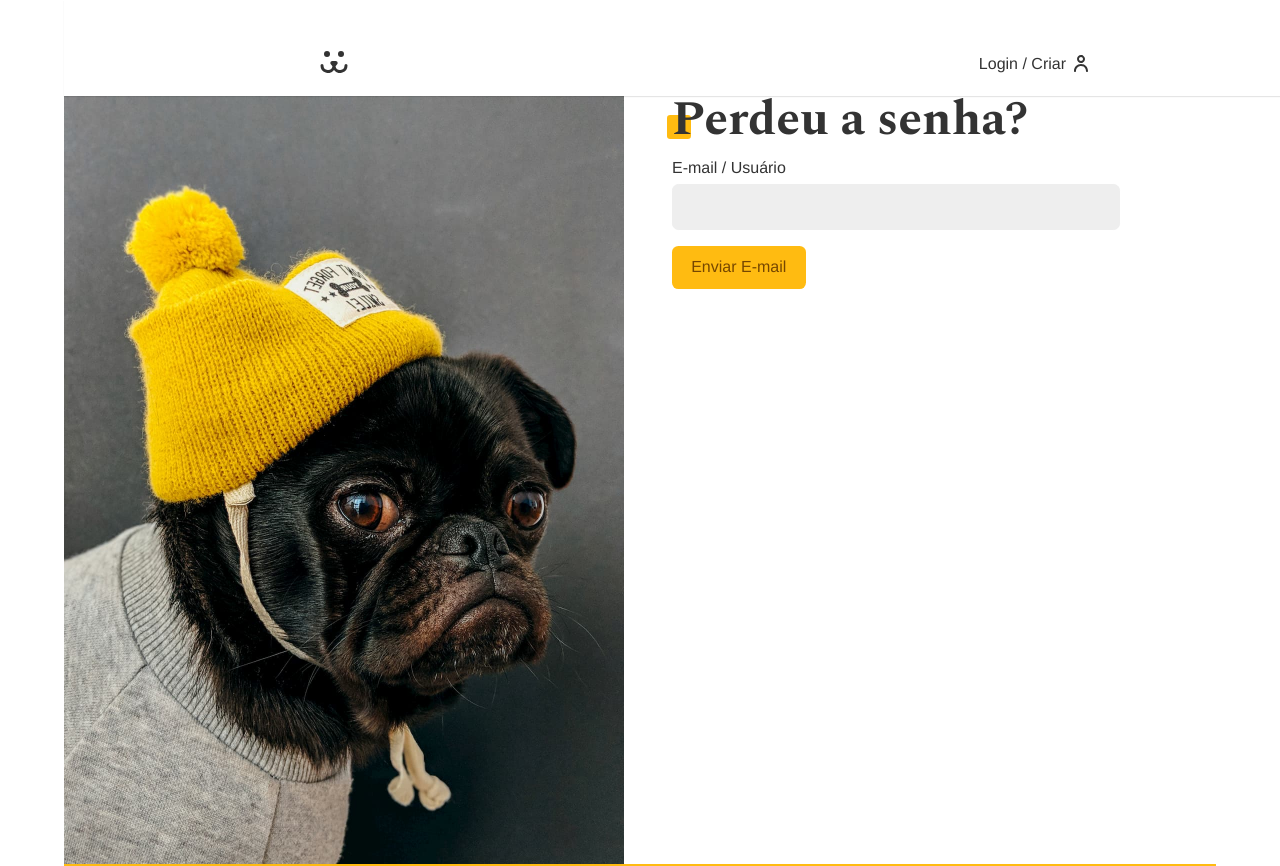
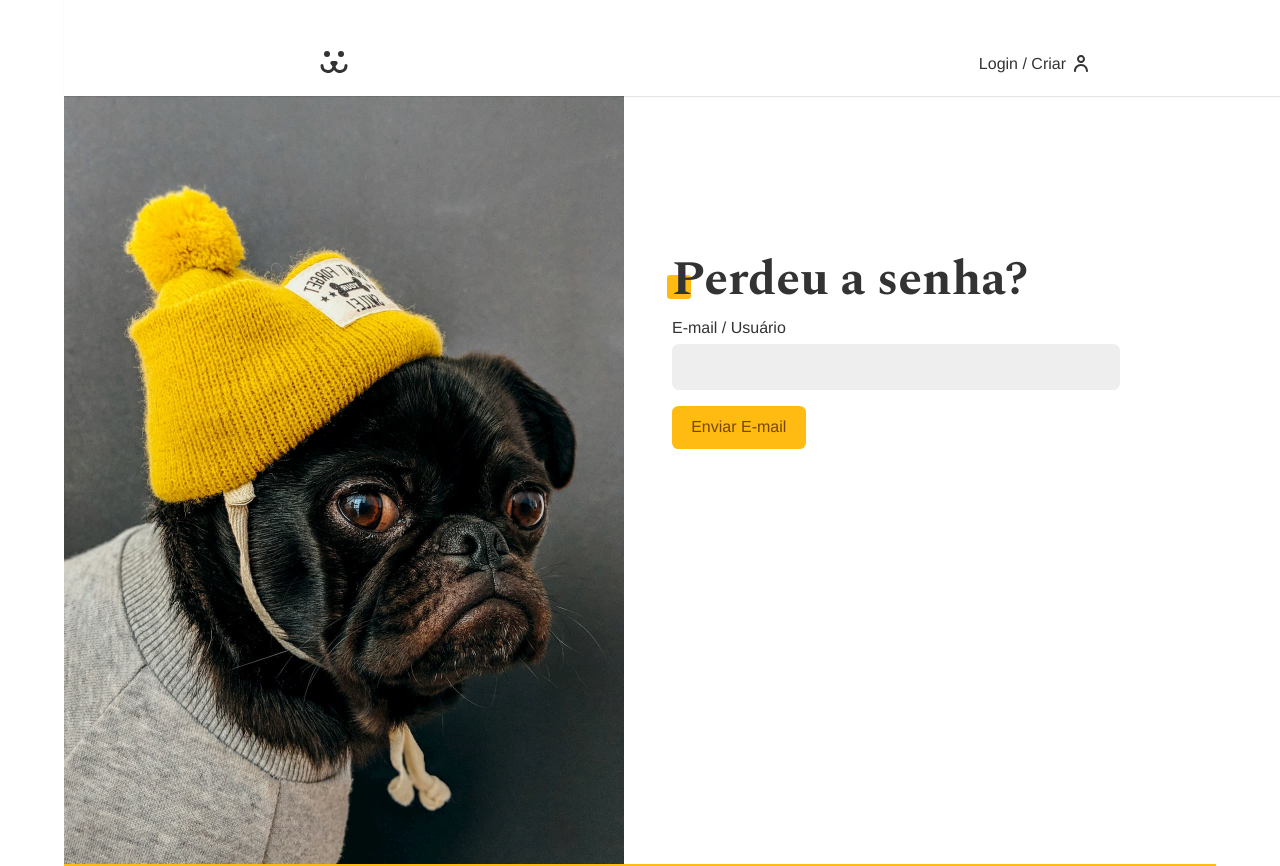
Before and after one commit to MahAzevedo/dogs, a React (Vite) app: page /login/perdeu in a window 1280 px wide. Shown: the top 866 px of the page. Built offline with nearby package versions, Linux system fonts and the light colour scheme.

Commit message:
modified:   src/Components/Login/Login.module.css         modified:   src/Components/Login/LoginForm.module.css         modified:   src/Components/Login/LoginPasswordLost.jsx         modified:   src/Components/Login/LoginPasswordReset.jsx         modified:   src/Components/User/UserStats.jsx

```diff
--- a/src/Components/Login/Login.module.css
+++ b/src/Components/Login/Login.module.css
@@ -15,6 +15,7 @@
 .forms {
     max-width: 30rem;
     padding: 1rem;
+    margin-top: 20vh;
 }
 
 @media (max-width: 40rem) {  /* max-width p/ tudo que for menor que 40rem*/
--- a/src/Components/Login/LoginForm.module.css
+++ b/src/Components/Login/LoginForm.module.css
@@ -19,6 +19,7 @@
 
 .cadastro {
     margin-top: 4rem;
+    margin-bottom: 4rem;
 }
 
 .cadastro p {
--- a/src/Components/Login/LoginPasswordLost.jsx
+++ b/src/Components/Login/LoginPasswordLost.jsx
@@ -24,7 +24,7 @@ const LoginPasswordLost = () => {
   }
 
   return (
-    <section>
+    <section className="animeLeft">
       <Head title="Perdeu a senha" />
       <h1 className="title">Perdeu a senha?</h1>
       {data ? (
--- a/src/Components/Login/LoginPasswordReset.jsx
+++ b/src/Components/Login/LoginPasswordReset.jsx
@@ -37,7 +37,7 @@ const LoginPasswordReset = () => {
   }
 
   return (
-    <div>
+    <section className="animeLeft">
       <Head title="Resete a senha" />
       <h1 className="title">Resete a Senha</h1>
       <form onSubmit={handleSubmit}>
@@ -49,7 +49,7 @@ const LoginPasswordReset = () => {
         )}
       </form>
       <Error error={error}/>
-    </div>
+    </section>
   );
 };
 
--- a/src/Components/User/UserStats.jsx
+++ b/src/Components/User/UserStats.jsx
@@ -4,7 +4,8 @@ import useFetch from '../../Hooks/useFetch';
 import { STATS_GET } from '../../api';
 import Loading from '../Helper/Loading';
 import Error from '../Helper/Error';
-import UserStatsGraphs from './UserStatsGraphs';
+// import UserStatsGraphs from './UserStatsGraphs';
+const UserStatsGraphs = React.lazy(() => import('./UserStatsGraphs'));
 
 const UserStats = () => {
   const {data, error, loading, request} = useFetch();
@@ -21,10 +22,10 @@ const UserStats = () => {
   if(error) return <Error error={error} />;
   if(data)
     return (
-      <div>
+      <React.Suspense>
         <Head title="Estatísticas" />
         <UserStatsGraphs data={data}/>
-      </div>
+      </React.Suspense>
     );
   else return null;
 };
```
